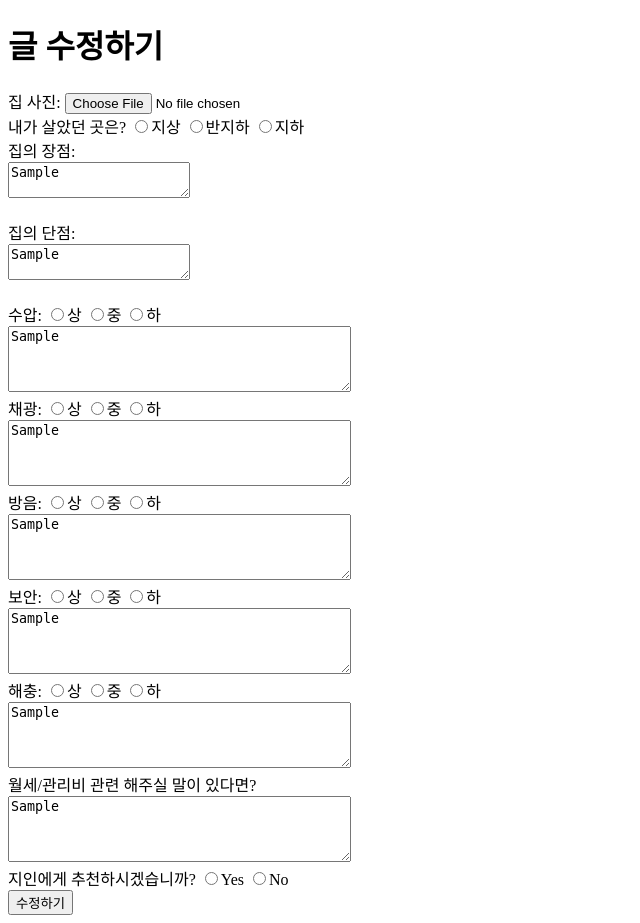
After one commit to InKyeongBae/DD_AraBang, a Django app: page /review/homeupdate/1/ in a window 1280 px wide. The commit adds this page. Shown: the whole page, without its empty margins (0-640 px from the left). Run offline with Django 3.2, Linux system fonts and the light colour scheme; tables that the repository leaves empty hold one stand-in row (values such as "Sample post").

Commit message:
거주 후기 수정&삭제 구현

```diff
--- /dev/null
+++ b/DDAraBang/review/templates/review/homeupdate.html
@@ -0,0 +1,77 @@
+<!DOCTYPE html>
+<html lang="en">
+<head>
+    <meta charset="UTF-8">
+    <title>Title</title>
+</head>
+<body>
+<h1>글 수정하기</h1>
+<form action="{% url 'review:homeupdate' pk=review.pk %}" method="POST"  enctype="multipart/form-data">
+    {% csrf_token %}
+
+    집 사진:
+    <input type="file" accept="image/*" name="image" /><br/>
+
+    내가 살았던 곳은?
+    <input type="radio" name="floor" value="지상" />지상
+    <input type="radio" name="floor" value="반지하"/>반지하
+    <input type="radio" name="floor" value="지하"/>지하
+    <br>
+
+    집의 장점:
+    <br>
+    <textarea name="advantage">{{ review.advantage }}</textarea><br/>
+    <br>
+    집의 단점:
+    <br>
+    <textarea name="disadvantage">{{ review.disadvantage }}</textarea><br/>
+    <br>
+    수압:
+    <input type="radio" name="water" value="상"/>상
+    <input type="radio" name="water" value="중"/>중
+    <input type="radio" name="water" value="하"/>하
+    <br>
+    <textarea name="waterplus" cols="40" rows="4" onclick="if(this.value=='추가로 하시고 싶으신 말이 있다면 적어주세요!'){this.value=''}")>{{ review.waterplus }}</textarea>
+    <br>
+    채광:
+    <input type="radio" name="light" value="상"/>상
+    <input type="radio" name="light" value="중"/>중
+    <input type="radio" name="light" value="하"/>하
+    <br>
+    <textarea name="lightplus" cols="40" rows="4" onclick="if(this.value=='추가로 하시고 싶으신 말이 있다면 적어주세요!'){this.value=''}">{{ review.lightplus }}</textarea>
+    <br>
+    방음:
+    <input type="radio" name="noise" value="상"/>상
+    <input type="radio" name="noise" value="중"/>중
+    <input type="radio" name="noise" value="하"/>하
+    <br>
+    <textarea name="noiseplus" cols="40" rows="4" onclick="if(this.value=='추가로 하시고 싶으신 말이 있다면 적어주세요!'){this.value=''}">{{ review.noiseplus }}</textarea>
+    <br>
+    보안:
+    <input type="radio" name="security" value="상"/>상
+    <input type="radio" name="security" value="중"/>중
+    <input type="radio" name="security" value="하"/>하
+    <br>
+    <textarea name="securityplus" cols="40" rows="4" onclick="if(this.value=='추가로 하시고 싶으신 말이 있다면 적어주세요!'){this.value=''}">{{ review.securityplus }}</textarea>
+    <br>
+    해충:
+    <input type="radio" name="bug" value="상"/>상
+    <input type="radio" name="bug" value="중"/>중
+    <input type="radio" name="bug" value="하"/>하
+    <br>
+    <textarea name="bugplus" cols="40" rows="4" onclick="if(this.value=='추가로 하시고 싶으신 말이 있다면 적어주세요!'){this.value=''}">{{ review.bugplus }}</textarea>
+    <br>
+    월세/관리비 관련 해주실 말이 있다면?
+    <br>
+    <textarea name="money" cols="40" rows="4" onclick="if(this.value=='ex)월세에 관리비 따로 5만원정도 더나오니 깎아달라고 하세요!'){this.value=''}">{{ review.money }}</textarea>
+    <br>
+    지인에게 추천하시겠습니까?
+    <input type="radio" name="recommend" value="Yes"/>Yes
+    <input type="radio" name="recommend" value="No"/>No
+    <br>
+    <input type="submit" class="inputbutton" value="수정하기" />
+
+</form>
+
+</body>
+</html>
--- a/DDAraBang/review/templates/review/showhouses.html
+++ b/DDAraBang/review/templates/review/showhouses.html
@@ -25,9 +25,9 @@
     <div class="review">
         {% for place in places %}
             <div id="{{ place.name }}">
-            <div class="home_address">{{ place.name }}<br/></div>
             {% for review in place.reviews.all %}
                 <div class="individual_review">
+                    <a href="{% url 'review:homedetail' pk=review.pk %}">{{ place.name }}</a>
                     <div>{{ review.image }}</div>
                     <div>{{ review.floor }}</div><br/>
                 </div>
--- a/DDAraBang/review/urls.py
+++ b/DDAraBang/review/urls.py
@@ -13,5 +13,8 @@ urlpatterns = [
     path('checkaddress/',checkaddress, name='checkaddress'),
     path('main/',map_main,name='map_main'),
     path('mapchanger/',mapchanger,name='mapchanger'),
-    path('schoolupload/',school_upload,name='school_upload')
+    path('schoolupload/',school_upload,name='school_upload'),
+    path('homedetail/<int:pk>/',homedetail,name='homedetail'),
+    path('homeupdate/<int:pk>/',homeupdate,name='homeupdate'),
+    path('homedelete/<int:pk>/',homedelete,name='homedelete'),
 ]
--- a/DDAraBang/review/views.py
+++ b/DDAraBang/review/views.py
@@ -66,14 +66,6 @@ def showhouses(request):
 
     return render(request, 'review/showhouses.html', data)
 
-# def createhouse(request):
-#     if request.method == 'POST':
-#         address = request.POST['address']
-#
-#     context = {
-#         'address': address,
-#     }
-#     return render(request, 'review/createaddress.html', context=context)
 
 def createaddress(request):
   # Get
@@ -115,33 +107,7 @@ def createaddress(request):
                               security=security, securityplus=securityplus, bug=bug, bugplus=bugplus, money=money,
                               recommend=recommend)
 
-    # try:
-    #     houses = Place.objects.get(name=houseaddress)
-    # except :
-    #     houses = None
 
-    # if houses:
-    #     print("있는 집")
-    #
-    #     ReviewForm.objects.create(houseaddress=houseaddress, lat=lat, lng=lng, image=image, floor=floor,
-    #                               advantage=advantage, disadvantage=disadvantage, water=water,
-    #                               waterplus=waterplus, light=light, lightplus=lightplus, noise=noise,
-    #                               noiseplus=noiseplus,
-    #                               security=security, securityplus=securityplus, bug=bug, bugplus=bugplus, money=money,
-    #                               recommend=recommend)
-    # else:
-    #     print('없는 새로운 집')
-    #     Place.objects.create(name=houseaddress, lat=lat, lng=lng)
-    #     ReviewForm.objects.create(houseaddress=houseaddress, lat=lat, lng=lng, image=image, floor=floor, advantage=advantage, disadvantage=disadvantage, water=water,
-    #                           waterplus=waterplus, light=light, lightplus=lightplus, noise=noise,
-    #                           noiseplus=noiseplus,
-    #                           security=security, securityplus=securityplus, bug=bug, bugplus=bugplus, money=money,
-    #                           recommend=recommend)
-
-    # context = {
-    #     'address': address,
-    # }
-    # return render(request, 'review/index.html')
     url = reverse('review:map_main')
     return redirect(to=url)
 
@@ -179,3 +145,66 @@ def mapchanger(request):
     context = {}
     # return render(request, 'review/showhouses.html', context=context)
     return JsonResponse(context)
+
+def homedetail(request,pk):
+    review = ReviewForm.objects.get(pk=pk)
+    context = {
+        'review' : review,
+    }
+    return render(request,'review/homedetail.html',context=context)
+
+def homeupdate(request,pk):
+    review = ReviewForm.objects.get(id=pk)
+
+    if request.method == 'GET':
+        context = {
+            'review': review
+        }
+        return render(request, 'review/homeupdate.html', context=context)
+
+    # request에서 받아온 내용들
+    image = request.FILES['image']
+    floor = request.POST['floor']
+    advantage = request.POST['advantage']
+    disadvantage = request.POST['disadvantage']
+    water = request.POST['water']
+    waterplus = request.POST['waterplus']
+    light = request.POST['light']
+    lightplus = request.POST['lightplus']
+    noise = request.POST['noise']
+    noiseplus = request.POST['noiseplus']
+    security = request.POST['security']
+    securityplus = request.POST['securityplus']
+    bug = request.POST['bug']
+    bugplus = request.POST['bugplus']
+    money = request.POST['money']
+    recommend = request.POST['recommend']
+
+    # DB에 바꿀 내용들
+    review.image = image
+    review.floor = floor
+    review.advantage = advantage
+    review.disadvantage = disadvantage
+    review.water = water
+    review.waterplus = waterplus
+    review.light = light
+    review.lightplus = lightplus
+    review.noise = noise
+    review.noiseplus = noiseplus
+    review.security = security
+    review.securityplus = securityplus
+    review.bug = bug
+    review.bugplus = bugplus
+    review.money = money
+    review.recommend = recommend
+    review.save()
+
+    url = reverse('review:homedetail', kwargs={'pk': pk})
+    return redirect(to=url)
+
+def homedelete(request,pk):
+    review = ReviewForm.objects.get(id=pk)
+    review.delete()
+
+    url = reverse('review:showhouses')
+    return redirect(to=url)
```
Also changed, not shown: DDAraBang/review/templates/review/homedetail.html (+12 -10 lines), DDAraBang/review/templates/review/mapmain.html (+7 -0 lines).
